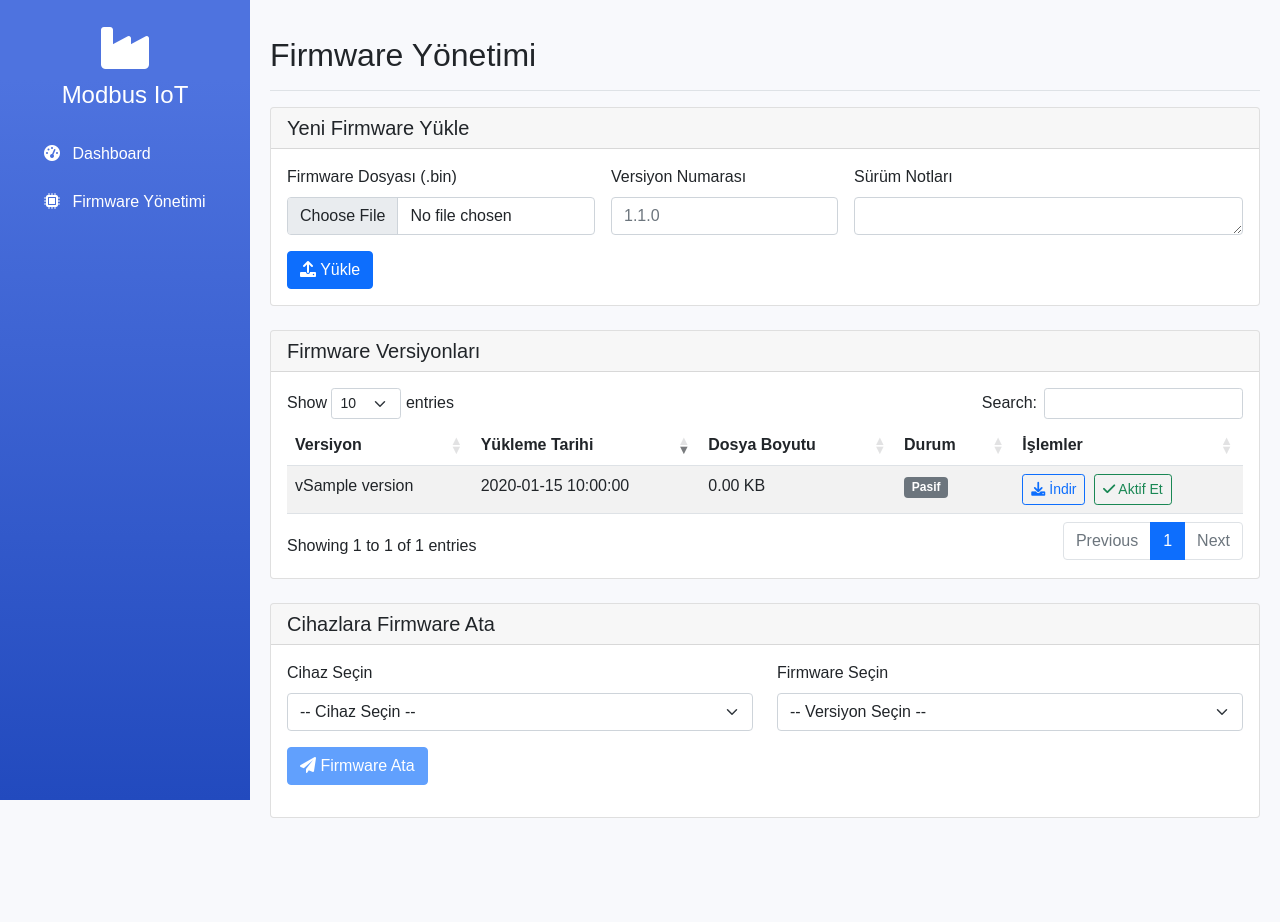
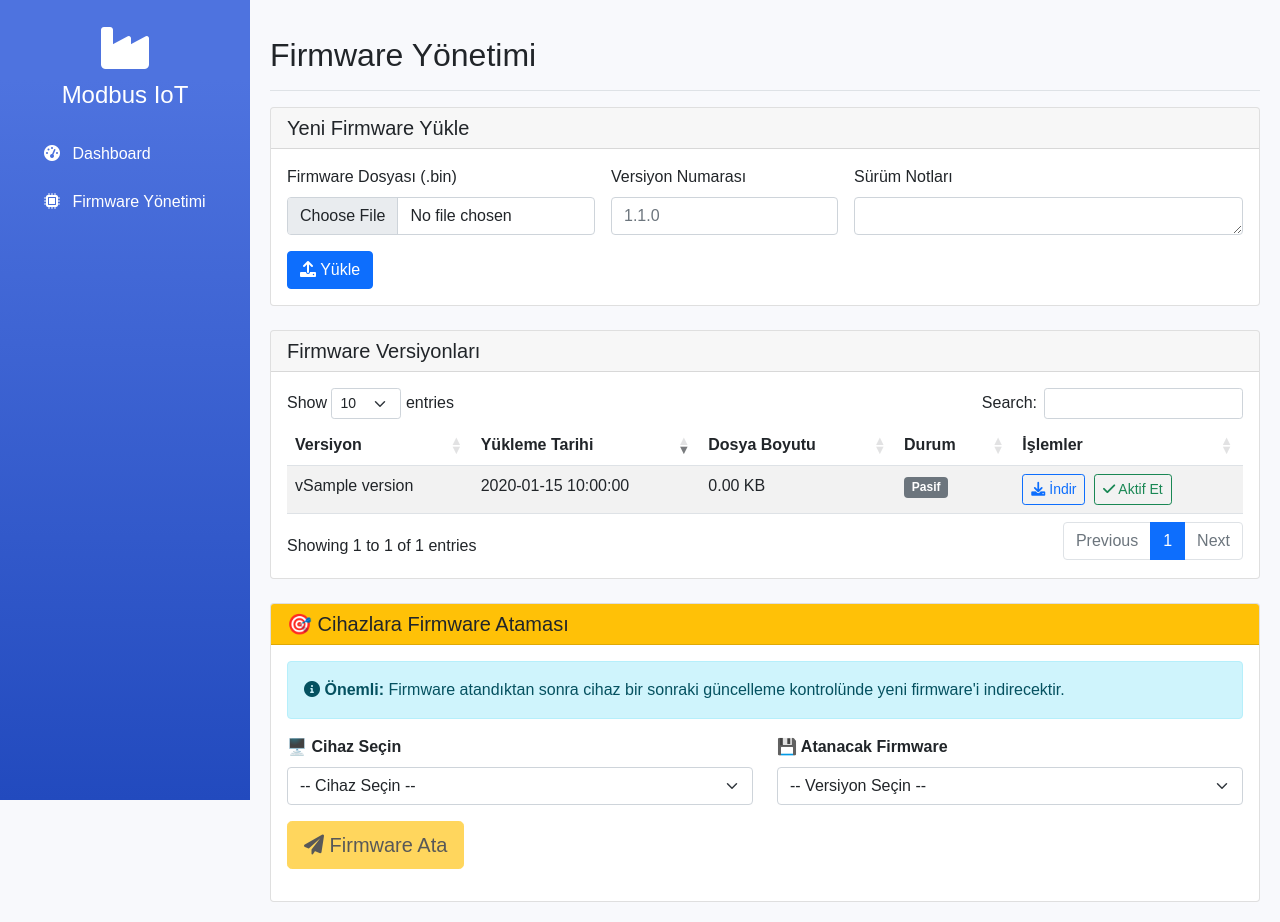
Before and after one commit to ahmetaltunaibu/esp32-flask, a Flask app: template templates/firmware_management.html in a window 1280 px wide. Before the commit the page ends 818 px from the top, so only its background shows below. Run offline with Flask 3, Linux system fonts and the light colour scheme; the template is opened without the code that fills it: most values are stand-ins (such as "Sample title", 1, 10 or a date in 2020); some libraries are stand-ins or nearby versions.

Commit message:
Update firmware_management.html

```diff
--- a/templates/firmware_management.html
+++ b/templates/firmware_management.html
@@ -48,7 +48,7 @@
 </div>
 
 <!-- Firmware Versions Table -->
-<div class="card">
+<div class="card mb-4">
     <div class="card-header">
         <h5 class="mb-0">Firmware Versiyonları</h5>
     </div>
@@ -70,8 +70,8 @@
                         <td>v{{ version.version }}</td>
                         <td>{{ version.created_at }}</td>
                         <td>
-                            {% if version.file_path %}
-                                {{ "%0.2f"|format(version.file_size/1024 if version.file_size else 0) }} KB
+                            {% if version.file_size %}
+                                {{ "%0.2f"|format(version.file_size/1024) }} KB
                             {% else %}
                                 Bilinmiyor
                             {% endif %}
@@ -84,7 +84,7 @@
                             {% endif %}
                         </td>
                         <td>
-                            <a href="{{ url_for('download_firmware', version=version.version) }}"
+                            <a href="{{ url_for('download_firmware', version=version.version) }}?api_key=GUVENLI_ANAHTAR_123"
                                class="btn btn-sm btn-outline-primary me-1">
                                 <i class="fas fa-download"></i> İndir
                             </a>
@@ -104,34 +104,75 @@
 </div>
 
 <!-- Assign Firmware Section -->
-<div class="card mt-4">
-    <div class="card-header">
-        <h5 class="mb-0">Cihazlara Firmware Ata</h5>
+<div class="card">
+    <div class="card-header bg-warning text-dark">
+        <h5 class="mb-0">🎯 Cihazlara Firmware Ataması</h5>
     </div>
     <div class="card-body">
+        <div class="alert alert-info">
+            <i class="fas fa-info-circle"></i>
+            <strong>Önemli:</strong> Firmware atandıktan sonra cihaz bir sonraki güncelleme kontrolünde yeni firmware'i indirecektir.
+        </div>
+
         <div class="row mb-3">
             <div class="col-md-6">
-                <label class="form-label">Cihaz Seçin</label>
+                <label class="form-label"><strong>🖥️ Cihaz Seçin</strong></label>
                 <select id="deviceSelect" class="form-select">
                     <option value="">-- Cihaz Seçin --</option>
                     {% for cihaz in cihazlar %}
-                    <option value="{{ cihaz.cihaz_id }}">{{ cihaz.cihaz_adi }} (v{{ cihaz.firmware_version }})</option>
+                    <option value="{{ cihaz.cihaz_id }}"
+                            data-current="{{ cihaz.firmware_version }}"
+                            data-target="{{ cihaz.target_firmware or 'Yok' }}">
+                        {{ cihaz.cihaz_adi }} - Mevcut: v{{ cihaz.firmware_version }}
+                        {% if cihaz.target_firmware %}
+                         → Hedef: v{{ cihaz.target_firmware }}
+                        {% endif %}
+                    </option>
                     {% endfor %}
                 </select>
             </div>
             <div class="col-md-6">
-                <label class="form-label">Firmware Seçin</label>
+                <label class="form-label"><strong>💾 Atanacak Firmware</strong></label>
                 <select id="firmwareSelect" class="form-select">
                     <option value="">-- Versiyon Seçin --</option>
                     {% for firmware in versions %}
-                    <option value="{{ firmware.version }}">v{{ firmware.version }}</option>
+                    <option value="{{ firmware.version }}"
+                            data-active="{{ firmware.is_active }}"
+                            data-notes="{{ firmware.release_notes }}">
+                        v{{ firmware.version }}
+                        {% if firmware.is_active %}
+                        <span class="badge bg-success">Aktif</span>
+                        {% endif %}
+                    </option>
                     {% endfor %}
                 </select>
             </div>
         </div>
-        <button id="assignFirmwareBtn" class="btn btn-primary">
+
+        <!-- Seçim Detayları -->
+        <div id="selectionDetails" class="row mb-3" style="display: none;">
+            <div class="col-md-6">
+                <div class="card border-primary">
+                    <div class="card-header bg-primary text-white">
+                        <h6 class="mb-0">📱 Seçilen Cihaz</h6>
+                    </div>
+                    <div class="card-body" id="deviceDetails"></div>
+                </div>
+            </div>
+            <div class="col-md-6">
+                <div class="card border-success">
+                    <div class="card-header bg-success text-white">
+                        <h6 class="mb-0">💾 Seçilen Firmware</h6>
+                    </div>
+                    <div class="card-body" id="firmwareDetails"></div>
+                </div>
+            </div>
+        </div>
+
+        <button id="assignFirmwareBtn" class="btn btn-warning btn-lg" disabled>
             <i class="fas fa-paper-plane"></i> Firmware Ata
         </button>
+
         <div id="assignResult" class="mt-3"></div>
     </div>
 </div>
@@ -149,32 +190,66 @@ $(document).ready(function() {
         }
     });
 
-    // Function to update button state
-    function updateButtonState() {
+    // Function to update button state and show details
+    function updateUI() {
         const deviceSelected = $('#deviceSelect').val() !== '';
         const firmwareSelected = $('#firmwareSelect').val() !== '';
+
         $('#assignFirmwareBtn').prop('disabled', !(deviceSelected && firmwareSelected));
+
+        if (deviceSelected && firmwareSelected) {
+            showSelectionDetails();
+        } else {
+            $('#selectionDetails').hide();
+        }
     }
 
-    // Initial button state check
-    updateButtonState();
+    function showSelectionDetails() {
+        const deviceOption = $('#deviceSelect option:selected');
+        const firmwareOption = $('#firmwareSelect option:selected');
 
-    // Event listeners for select changes
-    $('#deviceSelect, #firmwareSelect').on('change', updateButtonState);
+        // Device details
+        const deviceDetails = `
+            <strong>Cihaz ID:</strong> ${deviceOption.val()}<br>
+            <strong>Mevcut Firmware:</strong> v${deviceOption.data('current')}<br>
+            <strong>Hedef Firmware:</strong> ${deviceOption.data('target')}
+        `;
+        $('#deviceDetails').html(deviceDetails);
+
+        // Firmware details
+        const firmwareDetails = `
+            <strong>Versiyon:</strong> v${firmwareOption.val()}<br>
+            <strong>Durum:</strong> ${firmwareOption.data('active') ? '<span class="badge bg-success">Aktif</span>' : '<span class="badge bg-secondary">Pasif</span>'}<br>
+            <strong>Notlar:</strong> ${firmwareOption.data('notes') || 'Belirtilmemiş'}
+        `;
+        $('#firmwareDetails').html(firmwareDetails);
+
+        $('#selectionDetails').show();
+    }
+
+    // Event listeners
+    $('#deviceSelect, #firmwareSelect').on('change', updateUI);
 
     // Assign firmware button click handler
     $('#assignFirmwareBtn').click(function() {
         const deviceId = $('#deviceSelect').val();
         const firmwareVersion = $('#firmwareSelect').val();
+        const deviceName = $('#deviceSelect option:selected').text();
 
         if (!deviceId || !firmwareVersion) return;
 
+        // Show loading
         $('#assignResult').html(`
             <div class="alert alert-info">
-            <i class="fas fa-spinner fa-spin"></i> İşlem yapılıyor...
+                <i class="fas fa-spinner fa-spin"></i> <strong>İşlem yapılıyor...</strong><br>
+                <small>${deviceName} cihazına v${firmwareVersion} firmware'i atanıyor...</small>
             </div>
         `);
 
+        // Disable button
+        $('#assignFirmwareBtn').prop('disabled', true);
+
+        // Send request
         fetch('/assign_firmware', {
             method: 'POST',
             headers: {
@@ -187,43 +262,55 @@ $(document).ready(function() {
         })
         .then(response => response.json())
         .then(data => {
+            console.log('Response:', data);  // Debug
+
             if (data.error) {
                 $('#assignResult').html(`
                     <div class="alert alert-danger">
-                    <i class="fas fa-exclamation-circle"></i>
-                    ${data.error}${data.details ? '<br><small>' + data.details + '</small>' : ''}
+                        <i class="fas fa-exclamation-triangle"></i>
+                        <strong>Hata!</strong><br>
+                        ${data.error}
+                        ${data.details ? '<br><small>' + data.details + '</small>' : ''}
                     </div>
                 `);
-        } else {
+            } else if (data.success) {
                 $('#assignResult').html(`
                     <div class="alert alert-success">
-                    <i class="fas fa-check-circle"></i> ${data.message}
-                    <button class="btn btn-sm btn-outline-primary float-end"
-                            onclick="checkDeviceUpdate('${deviceId}')">
-                        <i class="fas fa-sync-alt"></i> Durumu Kontrol Et
+                        <i class="fas fa-check-circle"></i>
+                        <strong>Başarılı!</strong><br>
+                        ${data.message}<br>
+                        <small class="text-muted">
+                            Cihaz: ${data.device} |
+                            Mevcut: v${data.current_version} → Hedef: v${data.version}
+                        </small>
+                        <hr>
+                        <button class="btn btn-sm btn-outline-primary" onclick="location.reload()">
+                            <i class="fas fa-sync-alt"></i> Sayfayı Yenile
                         </button>
                     </div>
                 `);
+
+                // Update device select option
+                const option = $(`#deviceSelect option[value="${deviceId}"]`);
+                option.data('target', firmwareVersion);
+                option.text(option.text().replace(/→ Hedef:.*/, '') + ` → Hedef: v${firmwareVersion}`);
             }
         })
         .catch(error => {
+            console.error('Error:', error);
             $('#assignResult').html(`
                 <div class="alert alert-danger">
-                <i class="fas fa-exclamation-circle"></i> İşlem sırasında hata oluştu
+                    <i class="fas fa-exclamation-circle"></i>
+                    <strong>İletişim Hatası!</strong><br>
+                    Sunucuyla iletişim kurulamadı.
                 </div>
             `);
-        console.error('Error:', error);
+        })
+        .finally(() => {
+            // Re-enable button
+            $('#assignFirmwareBtn').prop('disabled', false);
         });
     });
-
-// Cihaz durumunu kontrol etme fonksiyonu
-function checkDeviceUpdate(deviceId) {
-    fetch(`/cihaz/${deviceId}/status`)
-    .then(response => response.json())
-    .then(data => {
-        alert(`Cihaz Durumu:\nFirmware: v${data.firmware_version}\nHedef: v${data.target_firmware}`);
-    });
-}
 });
 
 function activateVersion(version) {
```
Lines whose indentation alone changed are shown as unchanged.
